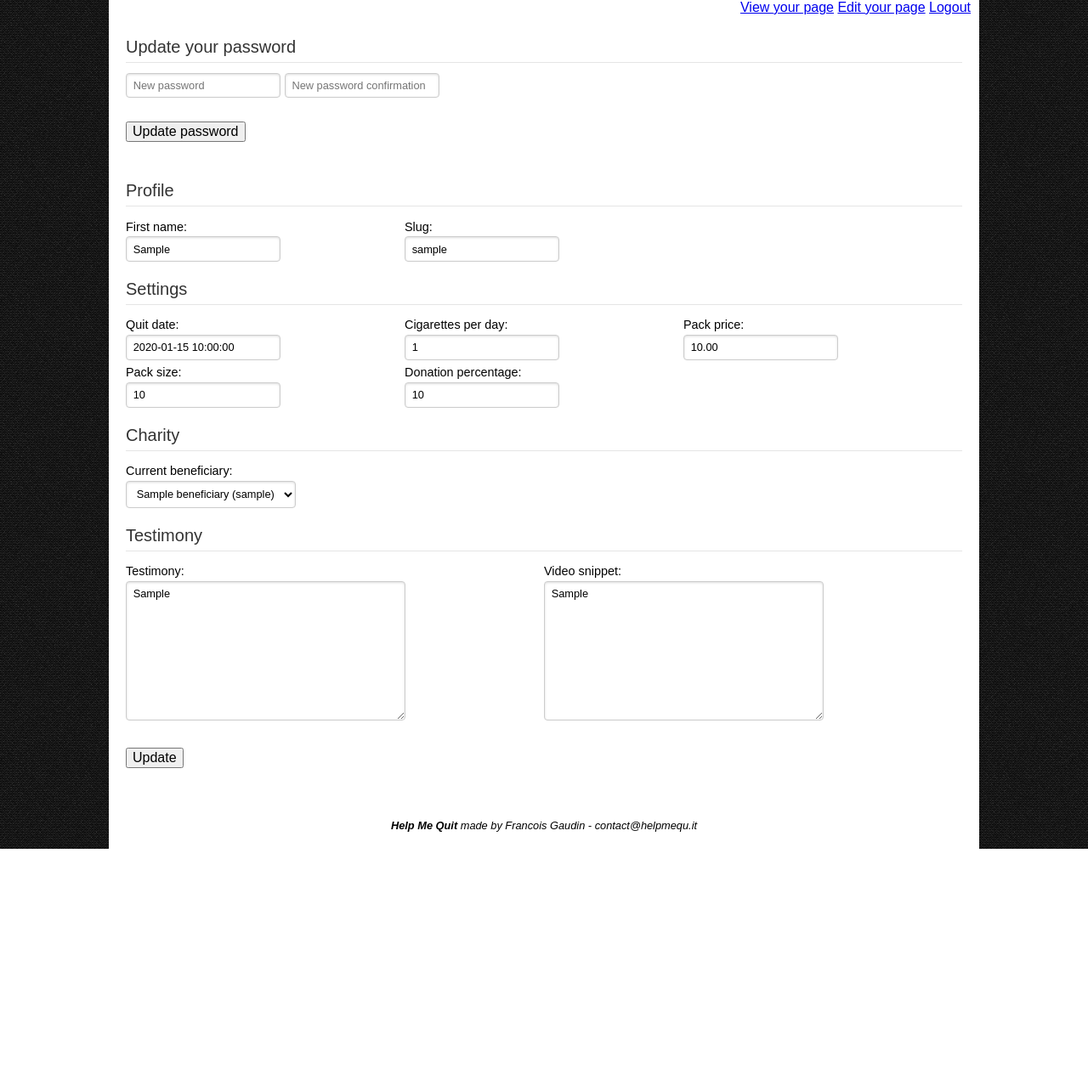
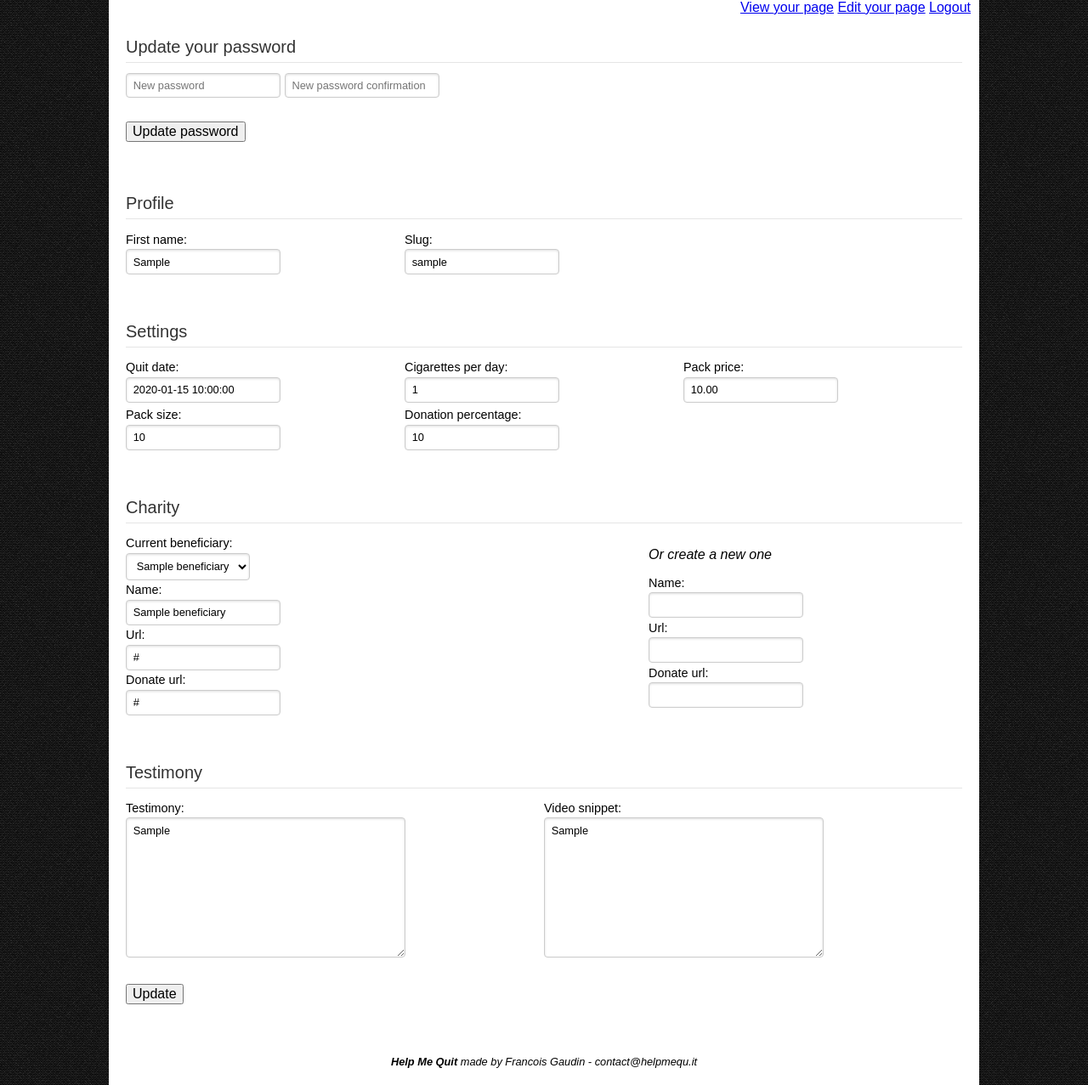
Before and after one commit to fgaudin/helpmequit, a Django app: page /me/edit in a window 1280 px wide. Shown: the whole page at 85% size. Before the commit the page ends 999 px from the top, so only its background shows below. Run offline with Django 3.2, Linux system fonts and the light colour scheme; a user stored in the database is signed in; tables that the repository leaves empty hold one stand-in row (values such as "Sample post"); parts of the project's set-up code (start-up, migrations or seed data) failed here and were passed over.

Commit message:
Beneficiary modification/add

```diff
--- a/src/iquitsupportit/iquitsupportit/urls.py
+++ b/src/iquitsupportit/iquitsupportit/urls.py
@@ -13,6 +13,7 @@ urlpatterns = patterns('',
     url(r'^me$', 'quitter.views.me', name='me'),
     url(r'^me/edit', 'quitter.views.edit', name="edit"),
     url(r'^u/(?P<slug>[\w\d\.]+)/$', 'quitter.views.index', name='user'),
-    url(r'^pledge/', include('supporter.urls')),
+    url(r'^b/(?P<id>\d+)/form/$', 'quitter.views.beneficiary_form', name='beneficiary_form'),
+    url(r'^p/', include('supporter.urls')),
     url(r'^admin/', include(admin.site.urls)),
 )
--- a/src/iquitsupportit/quitter/forms.py
+++ b/src/iquitsupportit/quitter/forms.py
@@ -1,7 +1,7 @@
 from django import forms
 from django.utils.translation import gettext_lazy as _
 from django.contrib.auth.forms import SetPasswordForm as DjangoSetPasswordForm
-from quitter.models import Profile
+from quitter.models import Profile, Beneficiary
 from django.contrib.auth.models import User
 
 
@@ -44,3 +44,9 @@ class ProfileForm(forms.ModelForm):
     class Meta:
         model = Profile
         exclude = ['user', 'hash']
+
+
+class BeneficiaryForm(forms.ModelForm):
+    class Meta:
+        model = Beneficiary
+        exclude = ['quitter']
--- a/src/iquitsupportit/quitter/models.py
+++ b/src/iquitsupportit/quitter/models.py
@@ -99,7 +99,7 @@ class Beneficiary(models.Model):
     donate_url = models.URLField()
 
     def __unicode__(self):
-        return "%s (%s)" % (self.name, self.quitter)
+        return u"%s" % (self.name)
 
     def clone(self, user):
         return self.__class__.objects.create(quitter=user,
--- a/src/iquitsupportit/quitter/templates/edit.html
+++ b/src/iquitsupportit/quitter/templates/edit.html
@@ -80,10 +80,17 @@
             <fieldset>
                 <legend>Charity</legend>
                 <div class="pure-g">
-                    <div class="pure-u-1">
+                    <div class="pure-u-5-8">
                         {{ profile_form.current_beneficiary.label_tag }}
                         {{ profile_form.current_beneficiary }}
                         {{ profile_form.current_beneficiary.errors }}
+                        <div id="beneficiary-form">
+                        {{ beneficiary_form }}
+                        </div>
+                    </div>
+                    <div class="pure-u-3-8">
+                        <p><em>Or create a new one</em></p>
+                        {{ new_beneficiary_form }}
                     </div>
                 </div>
             </fieldset>
@@ -107,5 +114,12 @@
         </div>
     </div>
 </div>
+<script type="text/javascript">
+$('#id_current_beneficiary').change(function(e){
+    $.get('{% url "beneficiary_form" 1 %}'.replace('1', $(e.target).val()), function(response){
+        $('#beneficiary-form').html(response);
+    })
+});
+</script>
 {% endif %}
 {% endblock %}
--- a/src/iquitsupportit/quitter/views.py
+++ b/src/iquitsupportit/quitter/views.py
@@ -1,9 +1,9 @@
 from django.shortcuts import get_object_or_404, render_to_response, redirect
-from quitter.models import Profile
+from quitter.models import Profile, Beneficiary
 from django.template.context import RequestContext
 from supporter.forms import PledgeForm
 from quitter.forms import SignupForm, LoginForm, SetPasswordForm, ProfileForm, \
-    UserForm
+    UserForm, BeneficiaryForm
 from django.contrib import messages
 from django.core.urlresolvers import reverse
 from django.utils.translation import gettext_lazy as _
@@ -16,6 +16,7 @@ from django.contrib.auth import login as auth_login, authenticate, logout as aut
 import uuid
 from django.db.transaction import commit_on_success
 from django.contrib.auth.decorators import login_required
+from django.http.response import HttpResponse
 
 
 def index(request, slug=None):
@@ -147,6 +148,9 @@ def edit(request):
     password_form = SetPasswordForm(user=request.user)
     user_form = UserForm(instance=request.user)
     profile_form = ProfileForm(instance=request.user.profile)
+    profile_form.fields['current_beneficiary'].queryset = Beneficiary.objects.filter(quitter_id=request.user.id)
+    beneficiary_form = BeneficiaryForm(prefix='existing', instance=request.user.profile.current_beneficiary)
+    new_beneficiary_form = BeneficiaryForm(prefix='new')
 
     if request.method == 'POST':
         if request.POST.get('update_password'):
@@ -158,16 +162,43 @@ def edit(request):
         elif request.POST.get('update'):
             user_form = UserForm(request.POST, instance=request.user)
             profile_form = ProfileForm(request.POST, instance=request.user.profile)
-            if user_form.is_valid() and profile_form.is_valid():
+            beneficiary_form = BeneficiaryForm(request.POST, prefix='existing', instance=request.user.profile.current_beneficiary)
+            new_beneficiary_form = BeneficiaryForm(request.POST, prefix='new')
+
+            if user_form.is_valid() and profile_form.is_valid() and \
+                (beneficiary_form.is_valid() or new_beneficiary_form.is_valid()):
+
                 user_form.save()
-                profile_form.save()
+                profile = profile_form.save(commit=False)
+                if new_beneficiary_form.is_valid():
+                    beneficiary = new_beneficiary_form.save(commit=False)
+                    beneficiary.quitter = request.user
+                    beneficiary.save()
+                    profile.current_beneficiary = beneficiary
+                elif beneficiary_form.is_valid():
+                    beneficiary = beneficiary_form.save(commit=False)
+                    beneficiary.id = profile.current_beneficiary_id
+                    beneficiary.save()
+
+                profile.save()
                 messages.success(request, _('Your page has been updated successfully'))
                 return redirect(reverse('user', kwargs={'slug': request.user.profile.slug}))
 
     context['password_form'] = password_form
     context['user_form'] = user_form
     context['profile_form'] = profile_form
+    context['beneficiary_form'] = beneficiary_form
+    context['new_beneficiary_form'] = new_beneficiary_form
 
     return render_to_response('edit.html',
                               context,
                               context_instance=RequestContext(request))
+
+
+@login_required
+def beneficiary_form(request, id):
+    beneficiary = get_object_or_404(Beneficiary, pk=id, quitter=request.user)
+    beneficiary_form = BeneficiaryForm(prefix='existing', instance=beneficiary)
+    return render_to_response('beneficiary_form.html',
+                              {'form': beneficiary_form},
+                              context_instance=RequestContext(request))
--- a/src/iquitsupportit/static/css/style.css
+++ b/src/iquitsupportit/static/css/style.css
@@ -272,4 +272,7 @@ body {
 #edit-box {
     margin: 20px;
 }
+#edit-box fieldset {
+    margin-top: 35px;
+}
 /* END EDIT BOX */
```
Also changed, not shown: src/iquitsupportit/quitter/templates/beneficiary_form.html (added, +8 -0 lines).
